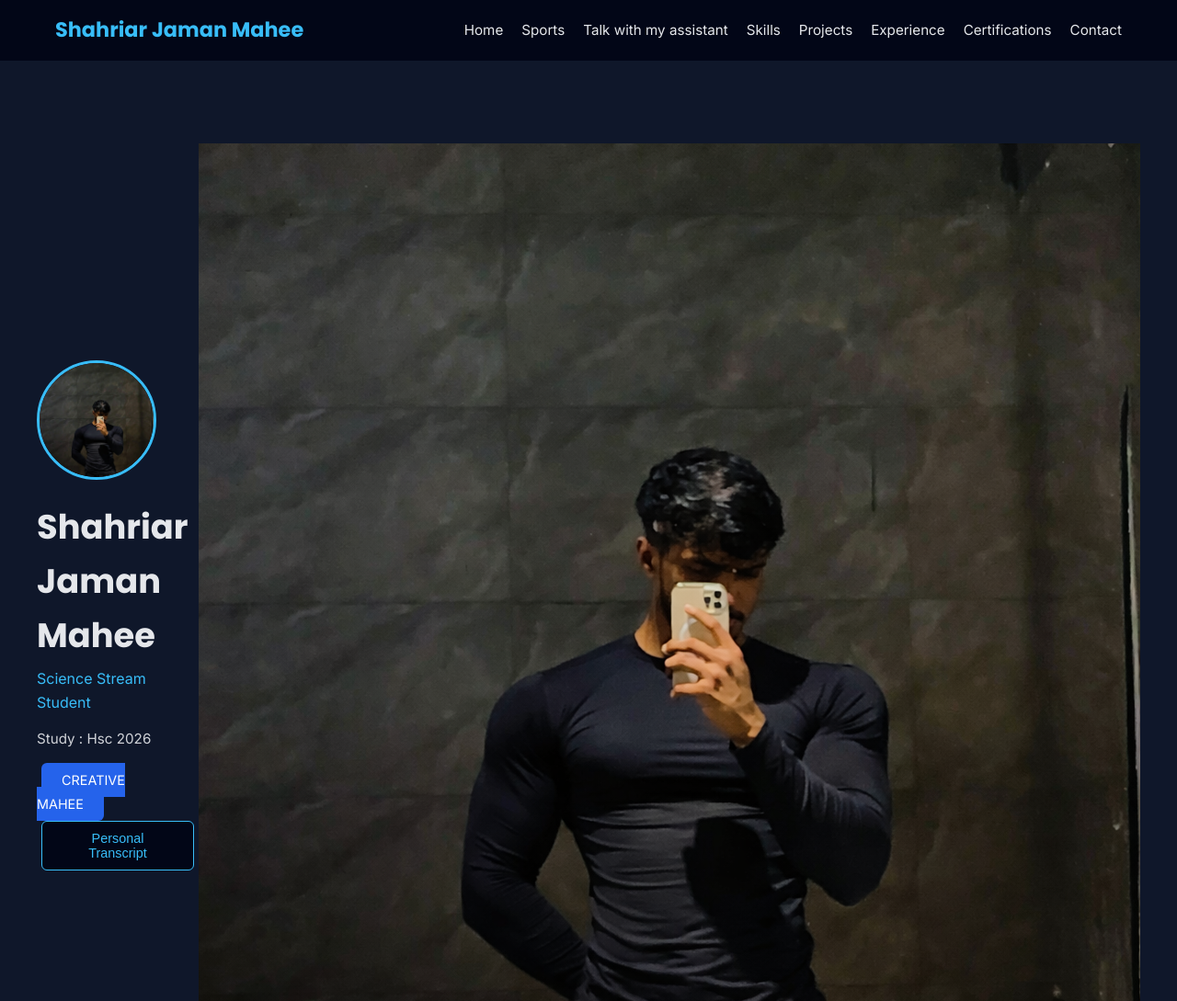
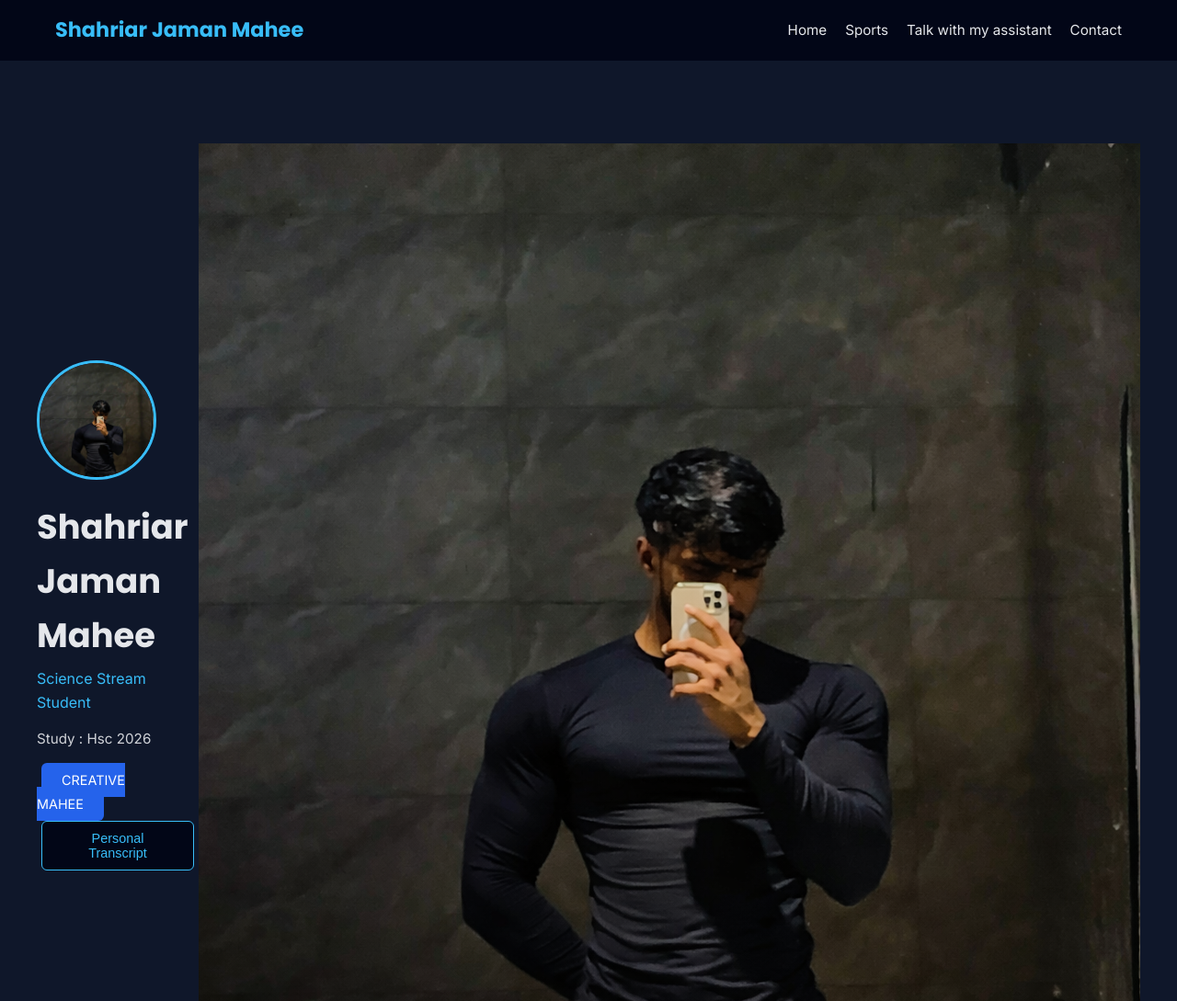
Before and after one commit to maheesir5-star/mahee, a plain HTML site: page index.html in a window 1280 px wide. Shown: the top 1089 px of the page at 92% size. Drawn offline with nearby package versions, Linux system fonts and the light colour scheme.

Commit message:
Update index.html

```diff
--- a/index.html
+++ b/index.html
@@ -21,10 +21,6 @@
                 <li><a href="#home">Home</a></li>
                 <li><a href="sports.html">Sports</a></li>
                 <li><a href="assistant.html">Talk with my assistant</a></li>
-                <li><a href="#skills">Skills</a></li>
-                <li><a href="#projects">Projects</a></li>
-                <li><a href="#experience">Experience</a></li>
-                <li><a href="#certifications">Certifications</a></li>
                 <li><a href="contact.html">Contact</a></li>
             </ul>
         </nav>
```
